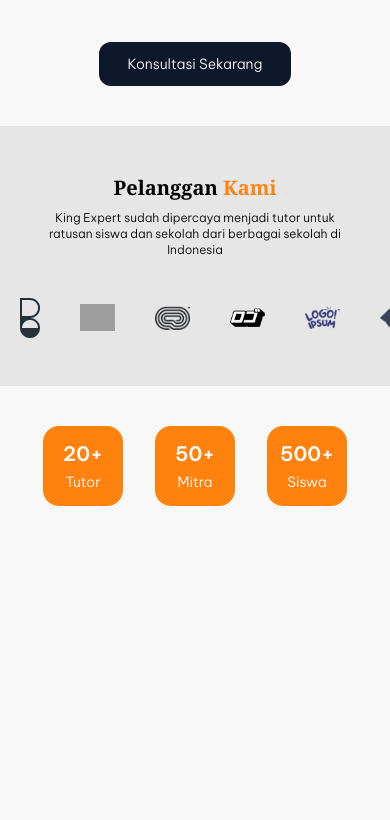
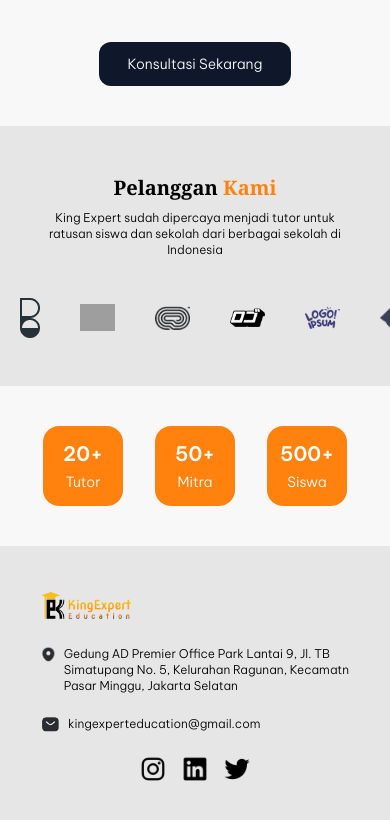
Before and after one commit to bktech-sh/kingexpert, a Next.js app: page / in a window 390 px wide. Shown: the part 512-1332 px from the top of the page. Before the commit the page ends 1058 px from the top, so only its background shows below. Built offline with nearby package versions, Linux system fonts and the light colour scheme; grey boxes are pictures that could not be loaded.

Commit message:
feat: add mobile footer

```diff
--- /dev/null
+++ b/src/app/components/MobileFooter/Description.tsx
@@ -0,0 +1,63 @@
+import Image from "next/image";
+
+const Description = () => {
+  return (
+    <div className="flex flex-col max-w-lg gap-5">
+      <Image
+        src="/images/main-logo.png"
+        width={100}
+        height={100}
+        alt="main-logo"
+      />
+
+      <div className="flex gap-2">
+        <div>
+          <Image
+            src="/images/location.png"
+            alt="location"
+            width={40}
+            height={30}
+          />
+        </div>
+
+        <p className="text-xs">
+          Gedung AD Premier Office Park Lantai 9, Jl. TB Simatupang No. 5,
+          Kelurahan Ragunan, Kecamatn Pasar Minggu, Jakarta Selatan
+        </p>
+      </div>
+
+      <div className="flex gap-2 items-center">
+        <div>
+          <Image src="/images/sms.png" alt="location" width={20} height={30} />
+        </div>
+
+        <p className="text-xs">kingexperteducation@gmail.com</p>
+      </div>
+
+      <div className="flex gap-3 justify-center">
+        <Image
+          src="/images/instagram.png"
+          alt="twitter"
+          width={30}
+          height={30}
+        />
+
+        <Image
+          src="/images/linkedin.png"
+          alt="twitter"
+          width={30}
+          height={30}
+        />
+
+        <Image
+          src="/images/twitterr.png"
+          alt="twitter"
+          width={30}
+          height={30}
+        />
+      </div>
+    </div>
+  );
+};
+
+export default Description;
--- /dev/null
+++ b/src/app/components/MobileFooter/index.tsx
@@ -0,0 +1,11 @@
+import Description from "./Description";
+
+const MobileFooter = () => {
+  return (
+    <div className="flex flex-col justify-between px-10 py-10 bg-mainGrey">
+      <Description />
+    </div>
+  );
+};
+
+export default MobileFooter;
--- a/src/app/page.tsx
+++ b/src/app/page.tsx
@@ -11,6 +11,7 @@ import MobileNavbar from "./components/MobileNavbar";
 import MobileHeroSection from "./components/MobileHeroSection";
 import MobileCustomers from "./components/MobileCustomers";
 import MobileWhyKingExpert from "./components/MobileWhyKingExpert";
+import MobileFooter from "./components/MobileFooter";
 
 export default function Home() {
   const isAndroid = useIsAndroid();
@@ -23,6 +24,7 @@ export default function Home() {
           <MobileHeroSection />
           <MobileCustomers />
           <MobileWhyKingExpert />
+          <MobileFooter />
         </>
       ) : (
         <>
```
